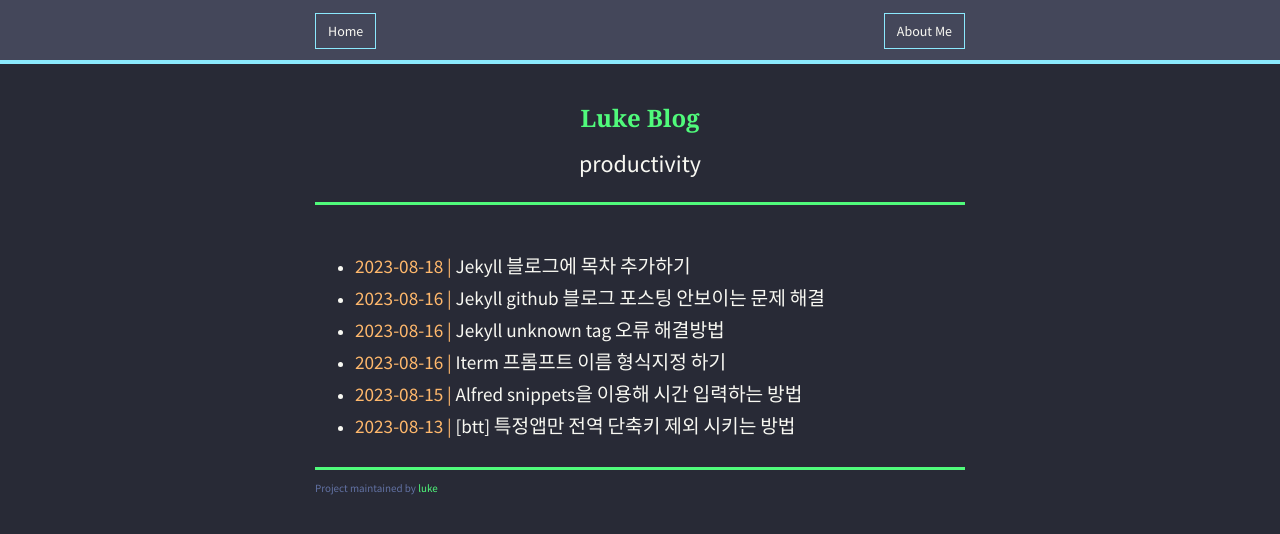
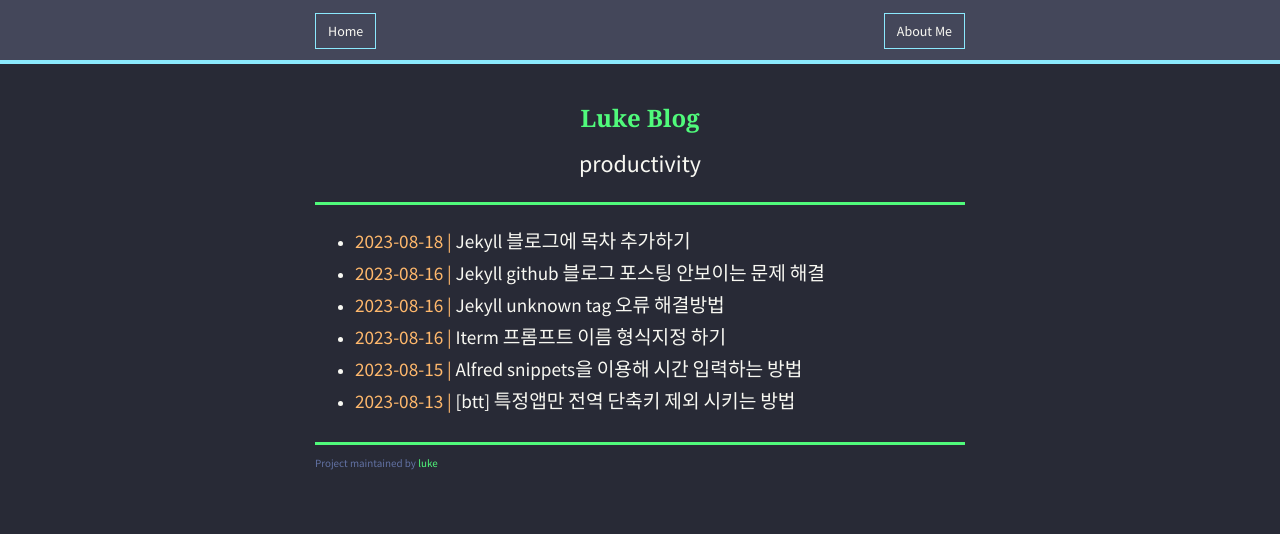
Before and after one commit to devj-luke/devj-luke.github.io, a Jekyll site: the page built from index.md, in a window 1280 px wide. Shown: the top 534 px of the page. Built offline with Jekyll 4.4.1, drawn with Linux system fonts in a browser that asks for light colours; nearby versions of some CDN libraries.

Commit message:
블로그 타이틀 항목 margin-bottom 제거

```diff
--- a/_sass/jekyll-theme-dracula.scss
+++ b/_sass/jekyll-theme-dracula.scss
@@ -294,7 +294,7 @@ section {
   #title {
     border: 0;
     outline: none;
-    margin: 0 0 25px 0;
+    margin: 0;
     padding: 0 0 5px 0;
     text-align: center;
     img {
```
